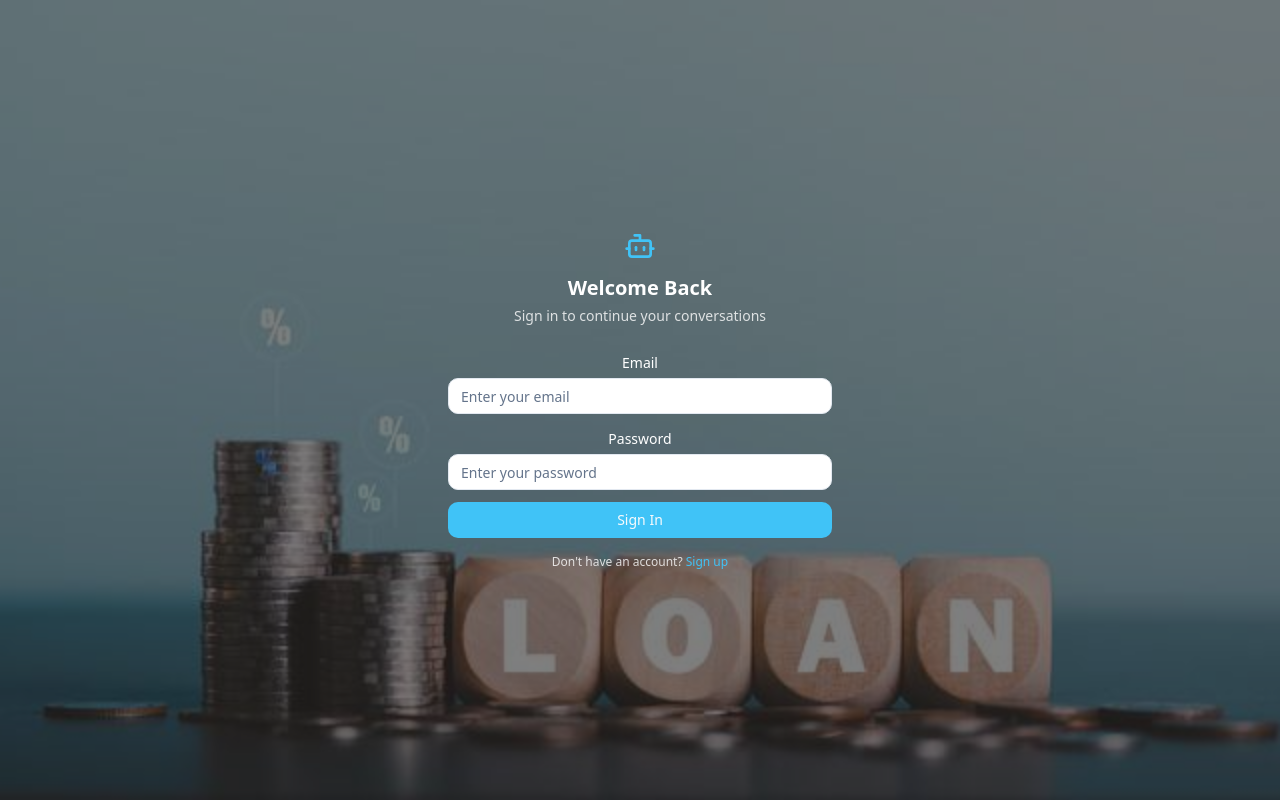
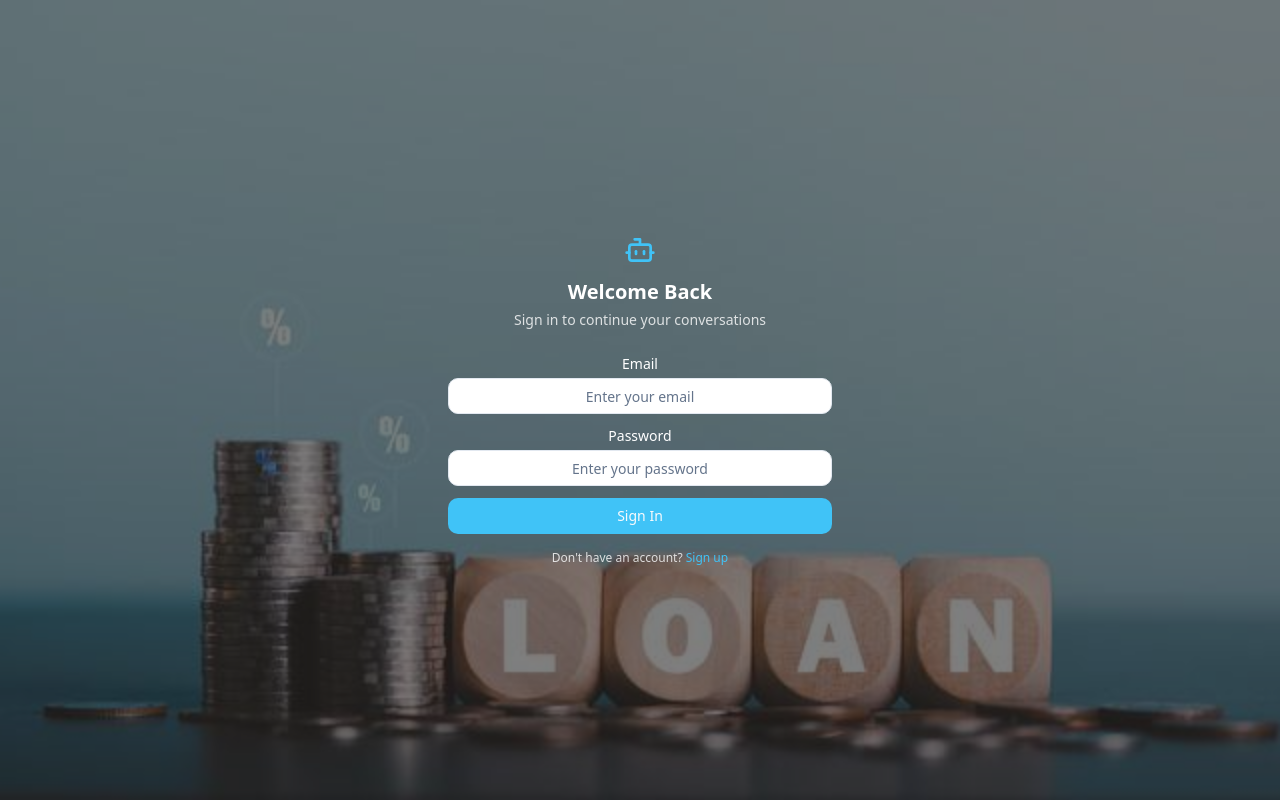
Before and after one commit to giripriyans/audio-text-buddy, a React (Vite) app: page /login in a window 1280 px wide. Built offline with nearby package versions, Linux system fonts and the light colour scheme.

Commit message:
Center login page data
Center the data elements on the login page.

```diff
--- a/src/pages/Login.tsx
+++ b/src/pages/Login.tsx
@@ -53,8 +53,8 @@ const Login = () => {
         </p>
 
         <form onSubmit={handleSubmit} className="space-y-3">
-          <div className="space-y-1">
-            <Label htmlFor="email" className="text-white text-sm">Email</Label>
+          <div className="space-y-1 text-center">
+            <Label htmlFor="email" className="text-white text-sm block">Email</Label>
             <Input
               id="email"
               type="email"
@@ -62,11 +62,11 @@ const Login = () => {
               value={email}
               onChange={(e) => setEmail(e.target.value)}
               required
-              className="h-9"
+              className="h-9 text-center"
             />
           </div>
-          <div className="space-y-1">
-            <Label htmlFor="password" className="text-white text-sm">Password</Label>
+          <div className="space-y-1 text-center">
+            <Label htmlFor="password" className="text-white text-sm block">Password</Label>
             <Input
               id="password"
               type="password"
@@ -74,7 +74,7 @@ const Login = () => {
               value={password}
               onChange={(e) => setPassword(e.target.value)}
               required
-              className="h-9"
+              className="h-9 text-center"
             />
           </div>
           <Button type="submit" className="w-full h-9" disabled={isLoading}>
```
